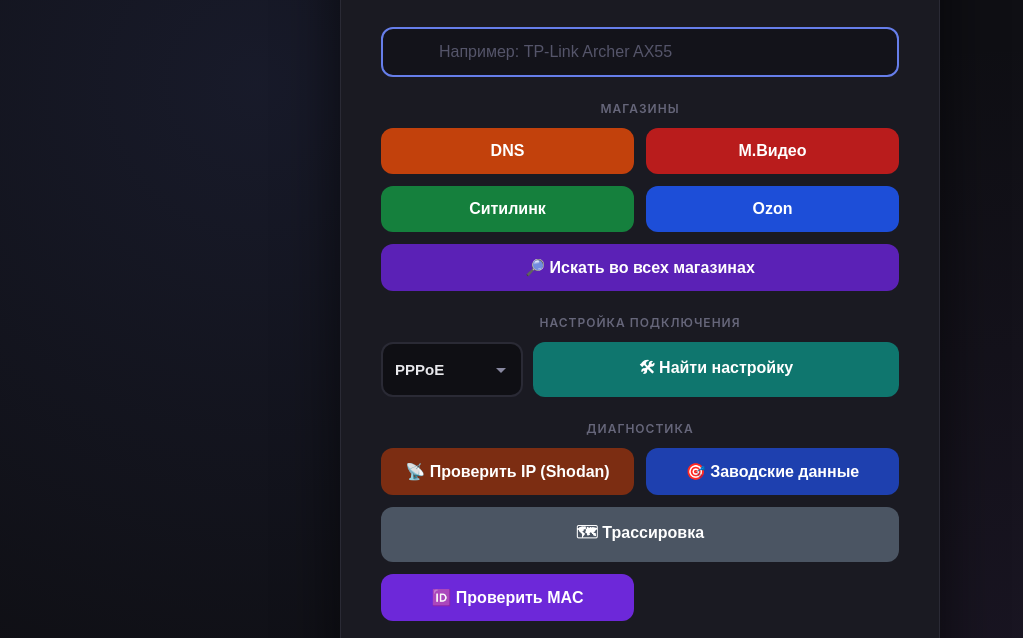
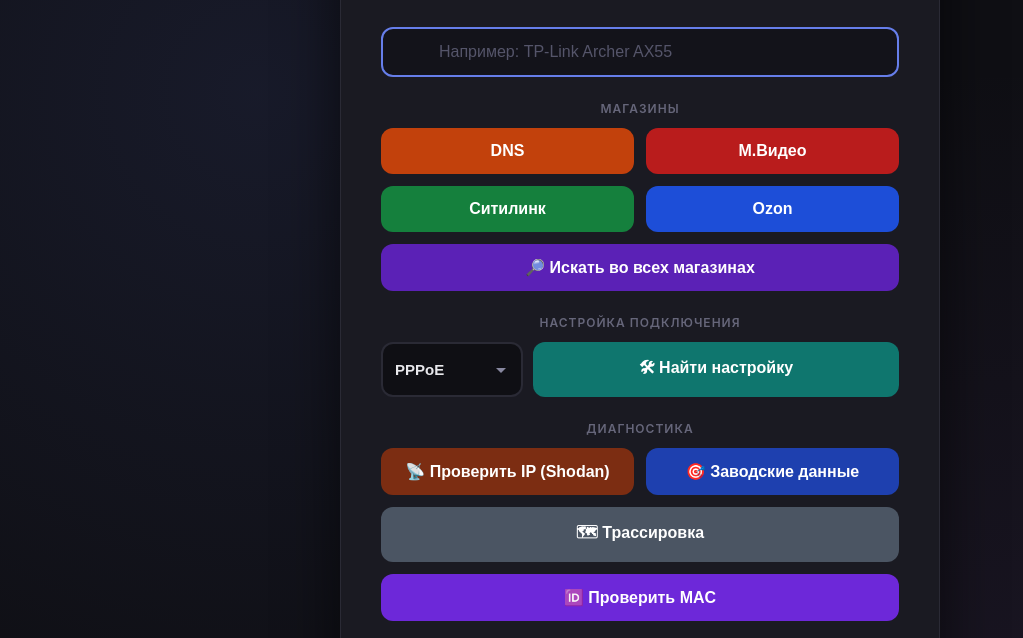
Before and after one commit to diwxn/router-finder, a plain HTML site: page index.html in a window 1280 px wide. Shown: the part 118-756 px from the top of the page, without its empty margins (0-1023 px from the left). Drawn offline with Linux system fonts and the light colour scheme.

Commit message:
index.html

```diff
--- a/index.html
+++ b/index.html
@@ -549,7 +549,9 @@
     <button class="btn-ssid" onclick="checkDefaults()">🎯 Заводские данные</button>
     <button class="btn-trace" onclick="runTraceroute()" style="grid-column: 1 / -1;">
         🗺 Трассировка
-            <button class="btn-mac" onclick="checkMac()">🆔 Проверить MAC</button>
+    </button>
+    <button class="btn-mac" onclick="checkMac()" style="grid-column: 1 / -1;">
+        🆔 Проверить MAC
     </button>
 </div>
 
@@ -1374,7 +1376,7 @@
             shodan: "Shodan",
             ssid: "ssid.ai",
             pppoe: "PPPoE",
-            trace: "Трассировка"
+            trace: "Трассировка",
             mac: "MAC"
         };
 
```
Lines whose indentation alone changed are shown as unchanged.
